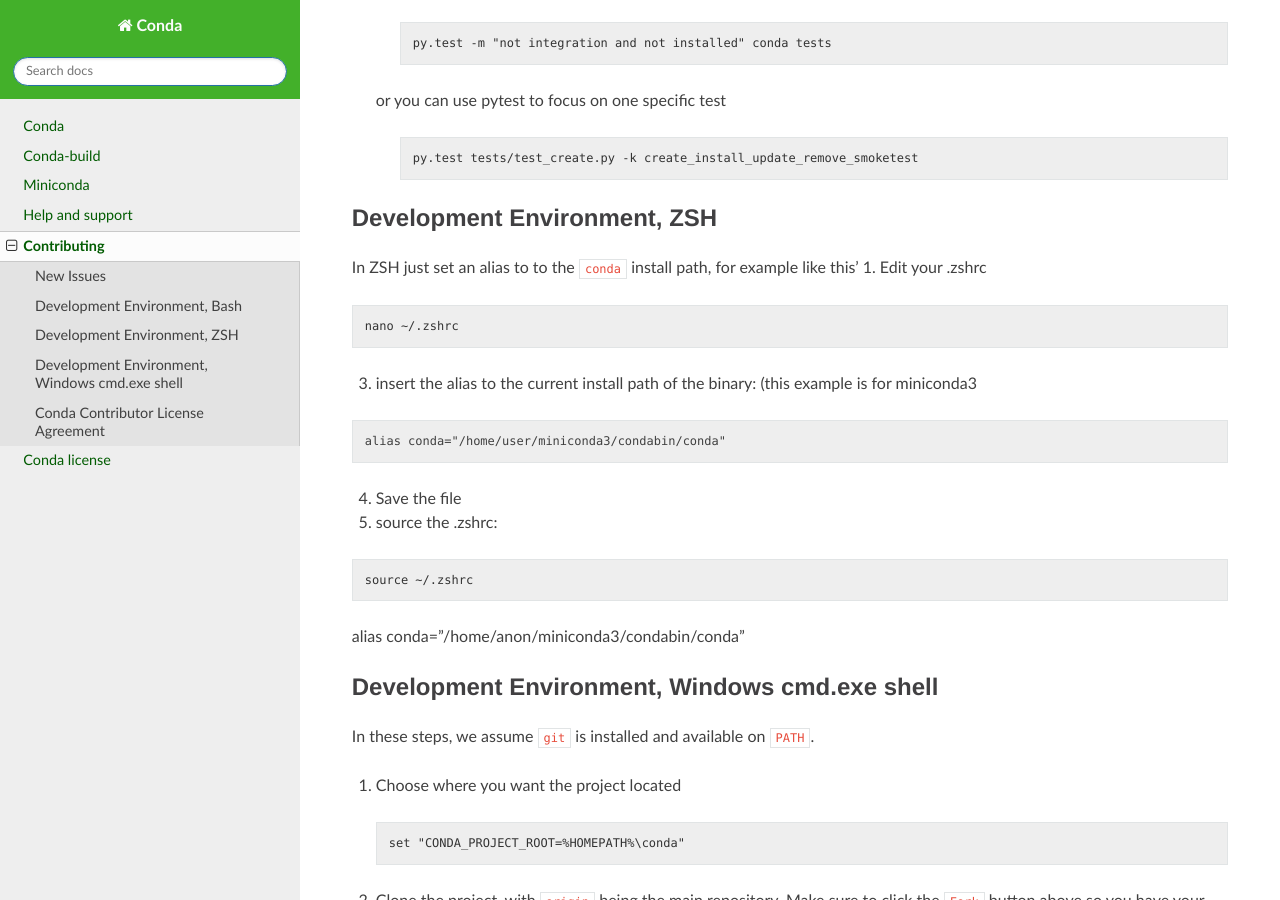
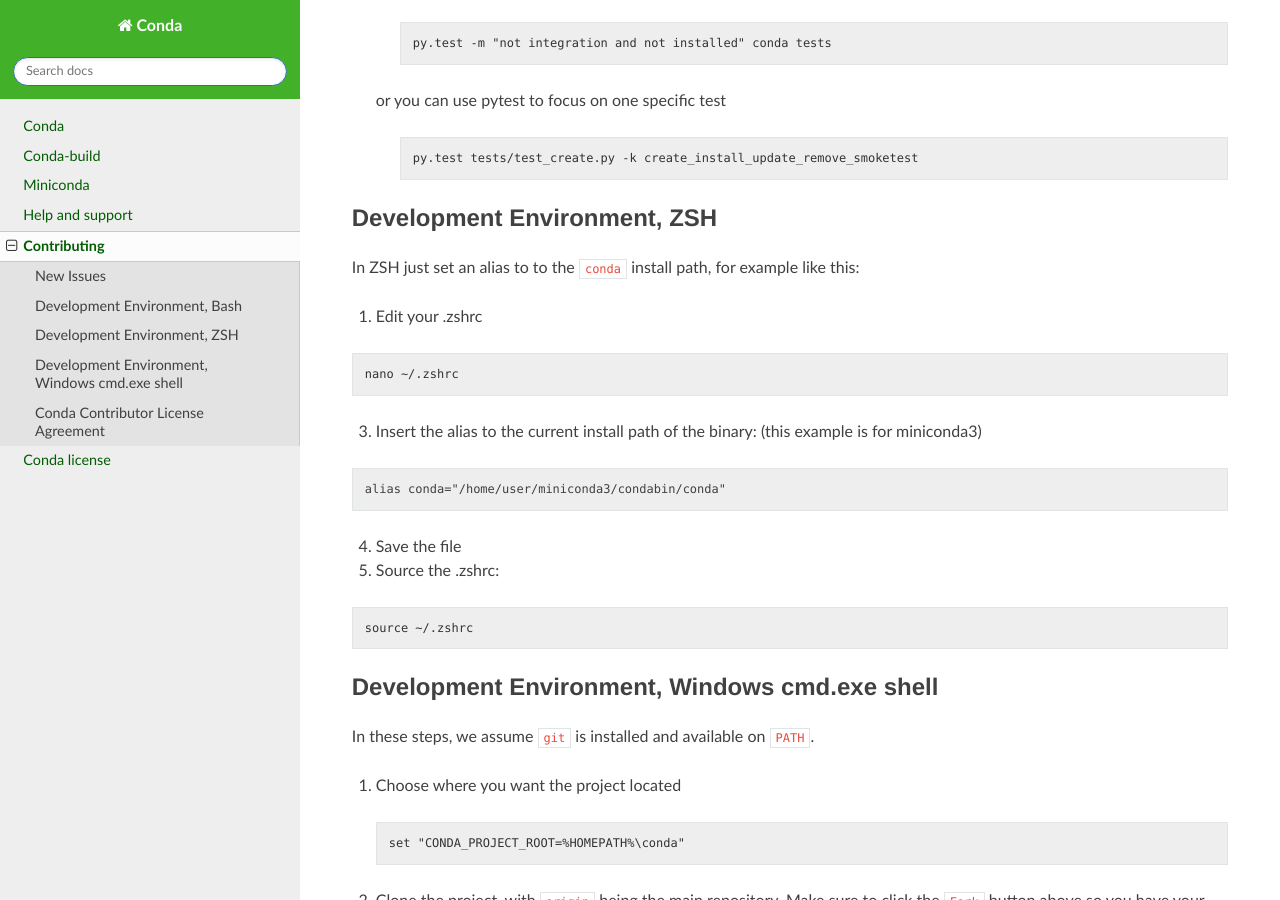
Before and after one commit to conda/conda-docs, a Sphinx documentation site: the page built from docs/source/contributing.rst, in a window 1280 px wide and 900 px high, scrolled down 1306 px. Built offline with Sphinx 7.4.7 and the Read the Docs theme 2.0.0, drawn with Linux system fonts in a browser that asks for light colours.

Commit message:
Fixed typos

```diff
--- a/docs/source/contributing.rst
+++ b/docs/source/contributing.rst
@@ -77,26 +77,27 @@
 Development Environment, ZSH
 ----------------------------
 
-In ZSH just set an alias to to the ``conda`` install path, for example like this'
+In ZSH just set an alias to to the ``conda`` install path, for example like this:
+
 1. Edit your .zshrc
 
 .. code-block :: console
 
      nano ~/.zshrc
 
-3. insert the alias to the current install path of the binary: (this example is for miniconda3
+3. Insert the alias to the current install path of the binary: (this example is for miniconda3)
 
 .. code-block :: editor
 
      alias conda="/home/user/miniconda3/condabin/conda"
 
 4. Save the file
-5. source the .zshrc:
+
+5. Source the .zshrc:
 
 .. code-block :: console
 
      source ~/.zshrc
-alias conda="/home/anon/miniconda3/condabin/conda"
 
 
 Development Environment, Windows cmd.exe shell
```
